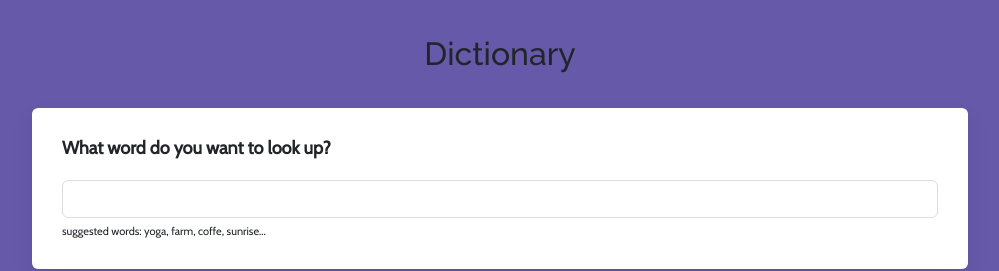
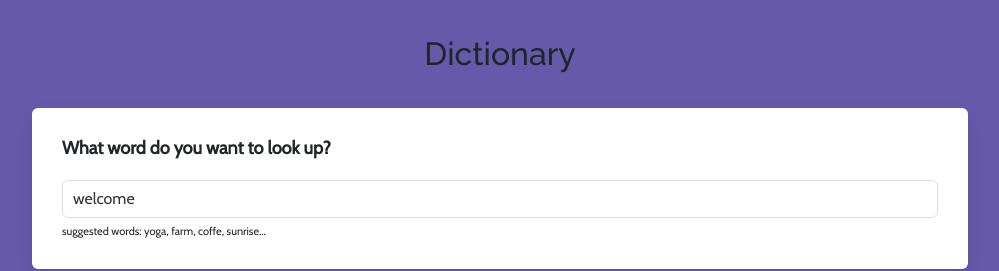
Before and after one commit to latin-bubel/dictionary-v2, a React (Create React App) app: page / in a window 1280 px wide. Shown: the top 271 px of the page, without its empty margins (140-1139 px from the left). Built offline with nearby package versions, Linux system fonts and the light colour scheme; no server answers.

Commit message:
Added keyword = welcome

```diff
--- a/src/App.js
+++ b/src/App.js
@@ -7,7 +7,7 @@ function App() {
       <div className="container">
         <header className="App-header">Dictionary</header>
         <main>
-          <Dictionary />
+          <Dictionary defaultKeyword="welcome" />
         </main>
         <footer className="App-footer">
           <small>
```
